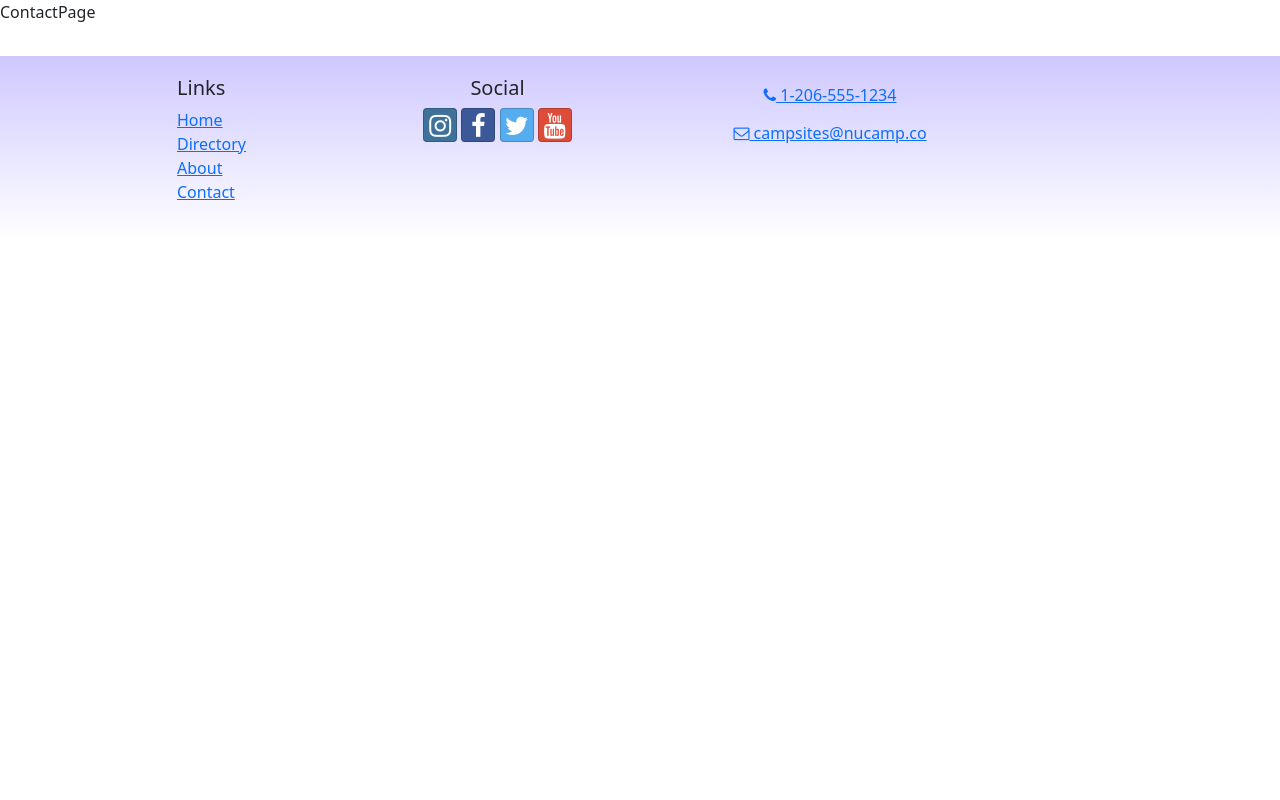
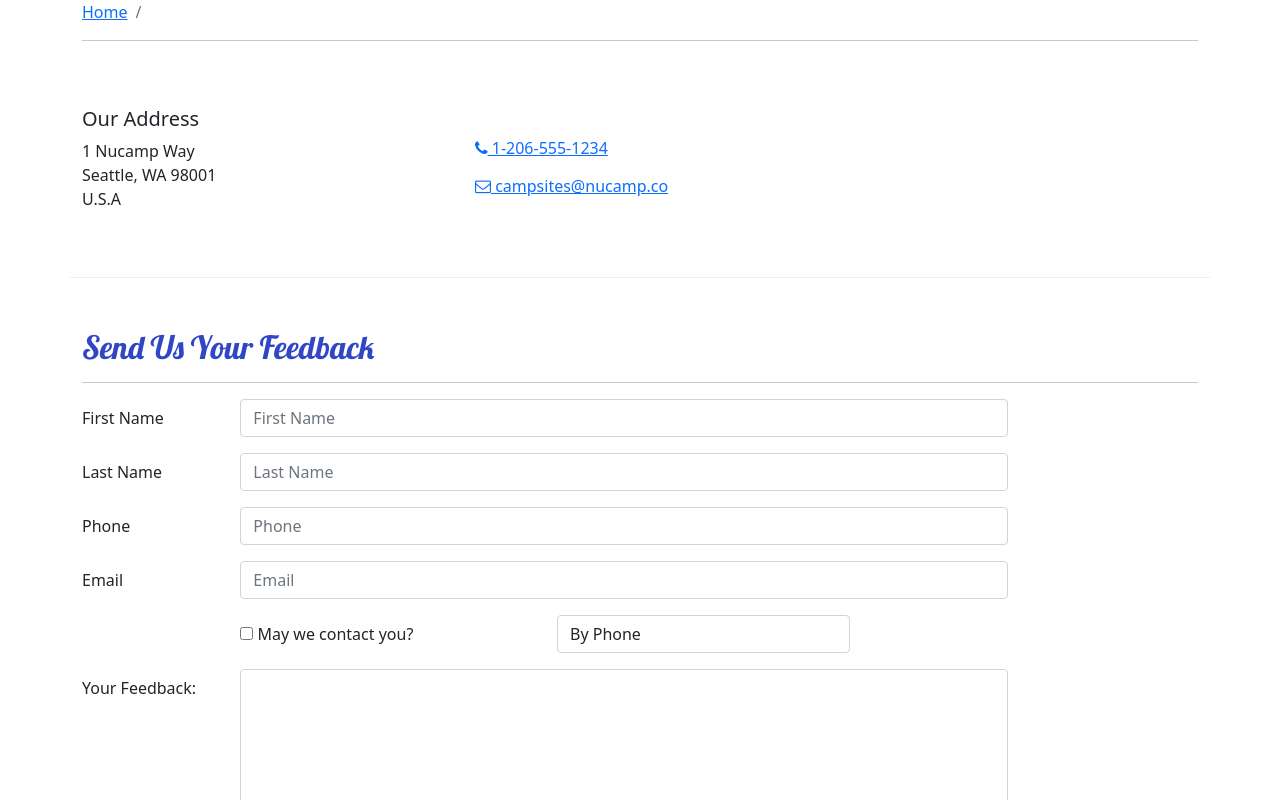
Before and after one commit to Nephi-Banegas/react-NuCampsite, a React (Create React App) app: page /contact in a window 1280 px wide. Shown: the part 160-960 px from the top of the page. Before the commit the page ends 800 px from the top, so only its background shows below. Built offline with nearby package versions, Linux system fonts and the light colour scheme.

Commit message:
Contact Form 1-3

```diff
--- a/src/App.js
+++ b/src/App.js
@@ -16,7 +16,7 @@
       <Routes>
         <Route path="/" element={<HomePage />} />
         <Route path="contact" element={<ContactPage />} />
-        <Route path="directory" element={<CampsitesDirectoryPage />} />
+
         <Route path="about" element={<AboutPage />} />
         <Route path="directory/:campsiteId" element={<CampsiteDetailPage />} />
       </Routes>
--- a/src/app/shared/CAMPSITES.js
+++ b/src/app/shared/CAMPSITES.js
@@ -1,43 +1,43 @@
-import reactLakeImg from '../assets/img/react-lake.jpg';
-import chromeRiverImg from '../assets/img/chrome-river.jpg';
-import breadCrumbImg from '../assets/img/breadcrumb-trail.jpg';
-import reduxWoodsImg from '../assets/img/redux-woods.jpg';
+import reactLakeImg from "../assets/img/react-lake.jpg";
+import chromeRiverImg from "../assets/img/chrome-river.jpg";
+import breadCrumbImg from "../assets/img/breadcrumb-trail.jpg";
+import reduxWoodsImg from "../assets/img/redux-woods.jpg";
 
 export const CAMPSITES = [
   {
     id: 0,
-        name: 'React Lake Campground',
+    name: "React Lake Campground",
     image: reactLakeImg,
     elevation: 1233,
     featured: false,
     description:
-            'Nestled in the foothills of the Chrome Mountains, this campground on the shores of the pristine React Lake is a favorite for fly fishers.'
+      "Nestled in the foothills of the Chrome Mountains, this campground on the shores of the pristine React Lake is a favorite for fly fishers.",
   },
   {
     id: 1,
-        name: 'Chrome River Campground ',
+    name: "Chrome River Campground ",
     image: chromeRiverImg,
     elevation: 877,
     featured: false,
     description:
-            'Spend a few sunny days and starry nights beneath a canopy of old-growth firs at this enchanting spot by the Chrome River.'
+      "Spend a few sunny days and starry nights beneath a canopy of old-growth firs at this enchanting spot by the Chrome River.",
   },
   {
     id: 2,
-        name: 'Breadcrumb Trail Campground',
+    name: "Breadcrumb Trail Campground",
     image: breadCrumbImg,
     elevation: 2901,
     featured: false,
     description:
-            'Let NuCamp be your guide to this off-the-beaten-path, hike-in-only campground.'
+      "Let NuCamp be your guide to this off-the-beaten-path, hike-in-only campground.",
   },
   {
     id: 3,
-        name: 'Redux Woods Campground',
+    name: "Redux Woods Campground",
     image: reduxWoodsImg,
     elevation: 42,
     featured: true,
     description:
-            "You'll never want to leave this hidden gem, deep within the lush Redux Woods."
-    }
+      "You'll never want to leave this hidden gem, deep within the lush Redux Woods.",
+  },
 ];
--- /dev/null
+++ b/src/components/ContactForm.js
@@ -0,0 +1,117 @@
+import { Button, Label, Col, FormGroup } from "reactstrap";
+import { Formik, Field, Form } from "formik";
+
+const ContactForm = () => {
+  const handleSubmit = (values, { resetForm }) => {
+    console.log("form values:", values);
+    console.log("in JSON format:", JSON.stringify(values));
+    resetForm();
+  };
+
+  return (
+    <Formik
+      initialValues={{
+        firstName: "",
+        lastName: "",
+        phoneNum: "",
+        email: "",
+        agree: false,
+        contactType: "By Phone",
+        feedback: "",
+      }}
+      onSubmit={handleSubmit}
+    >
+      <Form>
+        <FormGroup row>
+          <Label htmlFor="firstName" md="2">
+            First Name
+          </Label>
+          <Col md="10">
+            <Field
+              name="firstName"
+              placeholder="First Name"
+              className="form-control"
+            />
+          </Col>
+        </FormGroup>
+
+        <FormGroup row>
+          <Label htmlFor="lastName" md="2">
+            Last Name
+          </Label>
+          <Col md="10">
+            <Field
+              className="form-control"
+              name="lastName"
+              placeholder="Last Name"
+            />
+          </Col>
+        </FormGroup>
+
+        <FormGroup row>
+          <Label htmlFor="phoneNum" md="2">
+            Phone
+          </Label>
+          <Col md="10">
+            <Field
+              name="phoneNum"
+              placeholder="Phone"
+              className="form-control"
+            />
+          </Col>
+        </FormGroup>
+
+        <FormGroup row>
+          <Label htmlFor="email" md="2">
+            Email
+          </Label>
+          <Col md="10">
+            <Field
+              name="email"
+              placeholder="Email"
+              type="email"
+              className="form-control"
+            />
+          </Col>
+        </FormGroup>
+
+        <FormGroup row>
+          <Label check md={{ size: 4, offset: 2 }}>
+            <Field name="agree" type="checkbox" className="form-chec-input" />{" "}
+            May we contact you?
+          </Label>
+          <Col md="4">
+            <Field name="contactType" as="select" className="form-control">
+              <option>By Phone</option>
+              <option>By Email</option>
+            </Field>
+          </Col>
+        </FormGroup>
+
+        <FormGroup row>
+          <Label htmlFor="feedback" md="2">
+            Your Feedback:
+          </Label>
+          <Col md="10">
+            <Field
+              name="feedback"
+              as="textarea"
+              rows="12"
+              className="form-control"
+            />
+          </Col>
+        </FormGroup>
+
+        <FormGroup row>
+          <Col md={{ size: 10, offset: 2 }}>
+            <Button type="submit" color="primary">
+              Send Feedback
+            </Button>
+          </Col>
+        </FormGroup>
+      </Form>
+    </Formik>
+  );
+};
+
+export default ContactForm;
--- a/src/pages/ContactPage.js
+++ b/src/pages/ContactPage.js
@@ -1,5 +1,50 @@
+import { Container, Col, Row } from "reactstrap";
+import SubHeader from "../components/SubHeader";
+import ContactForm from "../components/ContactForm";
+
 const ContactPage = () => {
-    return <div>ContactPage</div>;
+
+    return (
+        <Container>
+            <SubHeader />
+            <Row className="row-content align-items-center">
+                <Col sm="4">
+                <h5>Our Address</h5>
+                <address>
+                    1 Nucamp Way
+                    <br />
+                    Seattle, WA 98001
+                    <br />
+                    U.S.A
+                </address>
+                </Col>
+                <Col>
+                <a role="button" className="btn btn-link" href="tel:+12065551234">
+                    <i className="fa fa-phone" /> 1-206-555-1234
+                </a>
+                <br />
+                <a
+                    role="button"
+                    className="btn btn-link"
+                    href="mailto:fakeemail@fakeemail.co"
+                >
+                    <i className="fa fa-envelope-o" /> campsites@nucamp.co
+                </a>
+                </Col>
+            </Row>
+            <Row className="row-content">
+                <Col xs='12'>
+                    <h2>Send Us Your Feedback</h2>
+                    <hr />
+                </Col>
+                <Col md='10'>
+                    <ContactForm />
+                </Col>
+            </Row>
+
+        </Container>
+    );
+
 };
 
 export default ContactPage;
```
Lines whose indentation alone changed are shown as unchanged.
